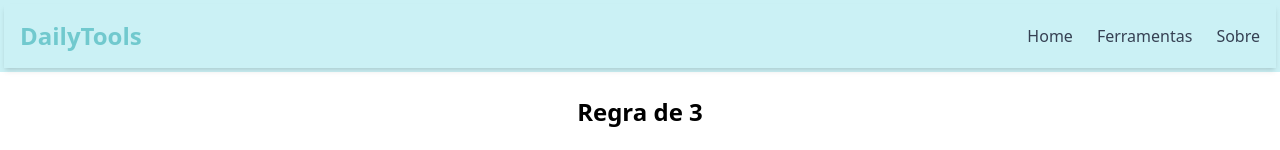
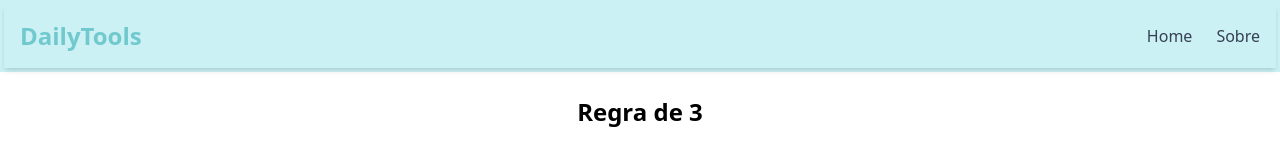
Before and after one commit to abiass/dailytools, a React (Vite) app: page /regra3 in a window 1280 px wide. Shown: the top 150 px of the page. Built offline with nearby package versions, Linux system fonts and the light colour scheme.

Commit message:
lil changes

```diff
--- a/src/components/Navbar.jsx
+++ b/src/components/Navbar.jsx
@@ -30,14 +30,7 @@ function Navbar() {
               Home
             </Link>
           </li>
-          <li>
-            <a
-              href="#ferramentas"
-              className="text-gray-700 hover:text-[#71C9CE] transition"
-            >
-              Ferramentas
-            </a>
-          </li>
+
           <li>
             <Link
               to="/about"
--- a/src/pages/Regra3.jsx
+++ b/src/pages/Regra3.jsx
@@ -6,6 +6,7 @@ function Regra3() {
   const [b, setB] = useState("");
   const [c, setC] = useState("");
   const [resultado, setResultado] = useState(null);
+
   const calcular = async () => {
     try {
       const response = await fetch("http://localhost:5000/api/regra3", {
```
Also changed, not shown: 1 other file (tests, documents, lock files or other folders).
